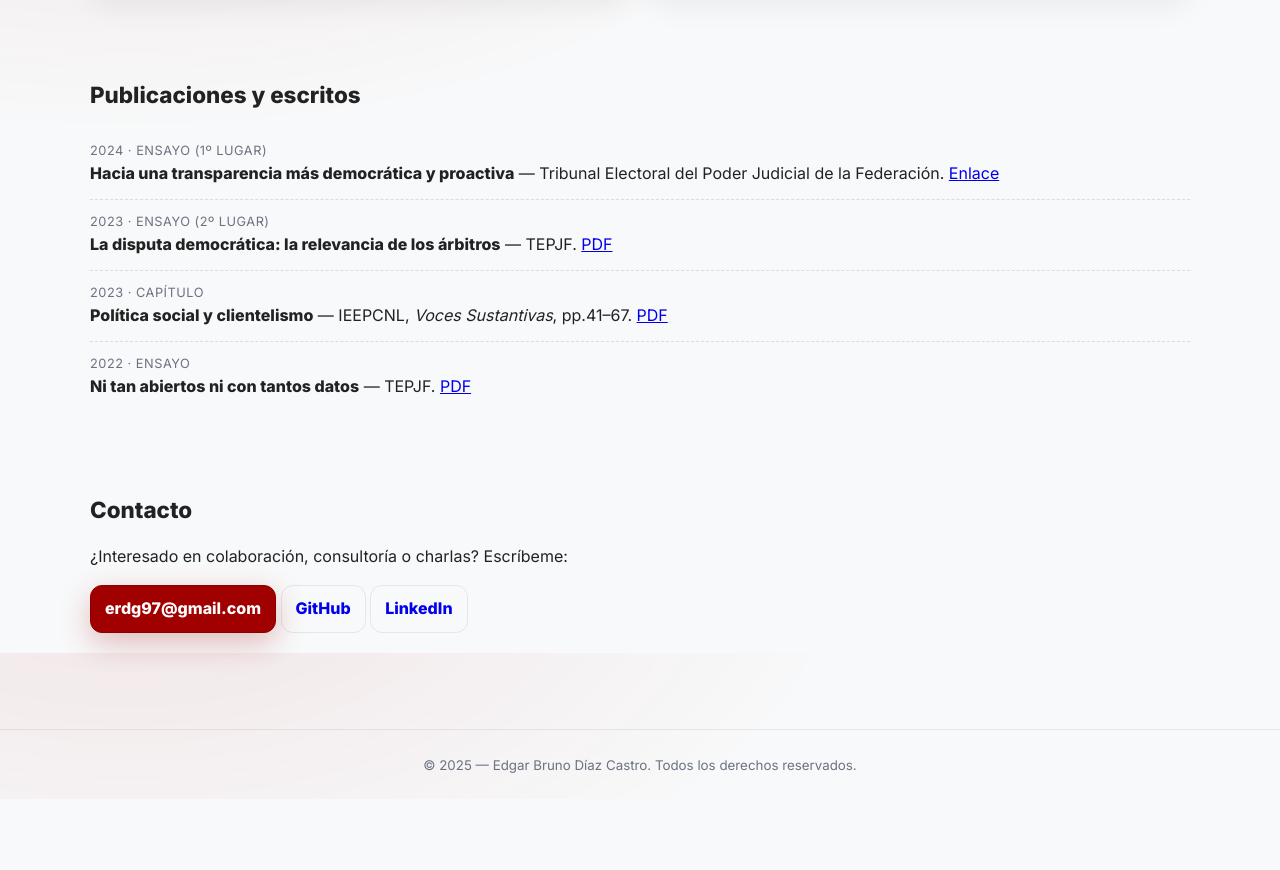
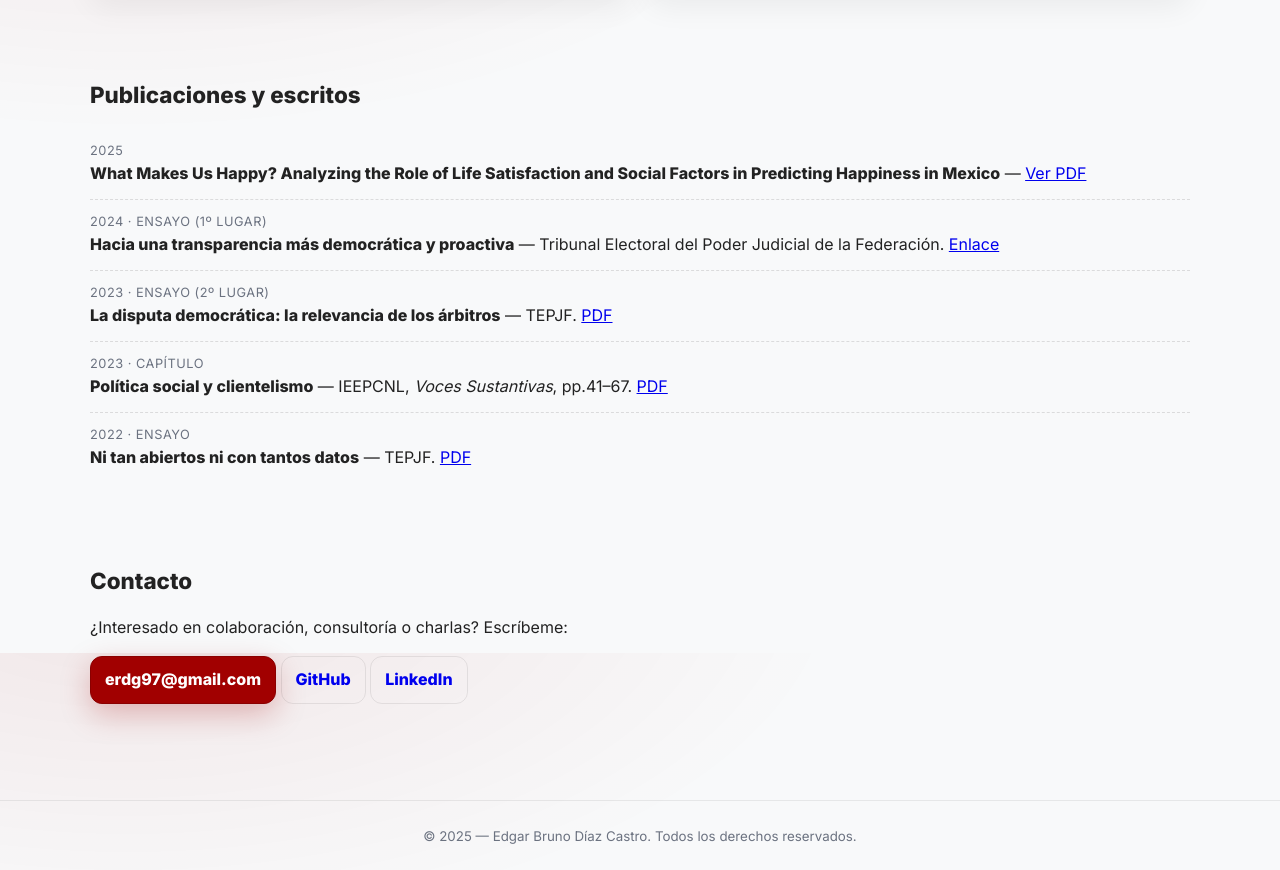
Before and after one commit to ebdiazc/ebdiazc.github.io, a plain HTML site: page index.html in a window 1280 px wide. Shown: the part 1747-2617 px from the top of the page. Before the commit the page ends 2546 px from the top, so only its background shows below. Drawn offline with Linux system fonts and the light colour scheme.

Commit message:
Update index.html

```diff
--- a/index.html
+++ b/index.html
@@ -203,6 +203,10 @@
       <h2 id="pubs-title" class="section-title">Publicaciones y escritos</h2>
       <ul class="pub-list">
         <li>
+<div class="kicker">2025</div>
+<strong>What Makes Us Happy? Analyzing the Role of Life Satisfaction and Social Factors in Predicting Happiness in Mexico</strong> — <a href="UPennPaper.pdf" target="_blank" rel="noopener">Ver PDF</a>
+       </li>
+        <li>
           <div class="kicker">2024 · Ensayo (1º lugar)</div>
           <strong>Hacia una transparencia más democrática y proactiva</strong> — Tribunal Electoral del Poder Judicial de la Federación. <a href="https://www.te.gob.mx/transparencia/media/files/documentos/primero.docx" target="_blank" rel="noopener">Enlace</a>
         </li>
```
